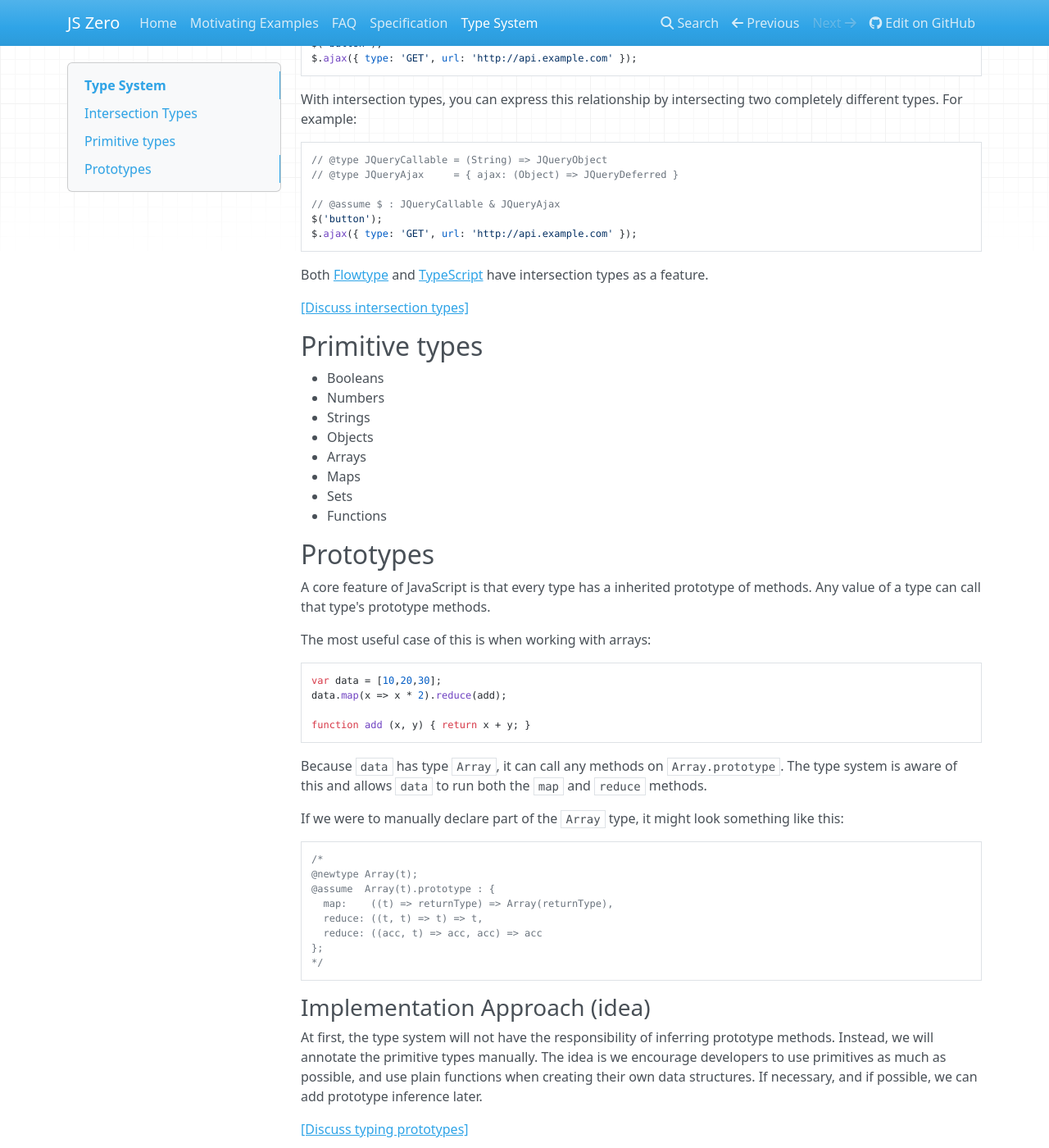
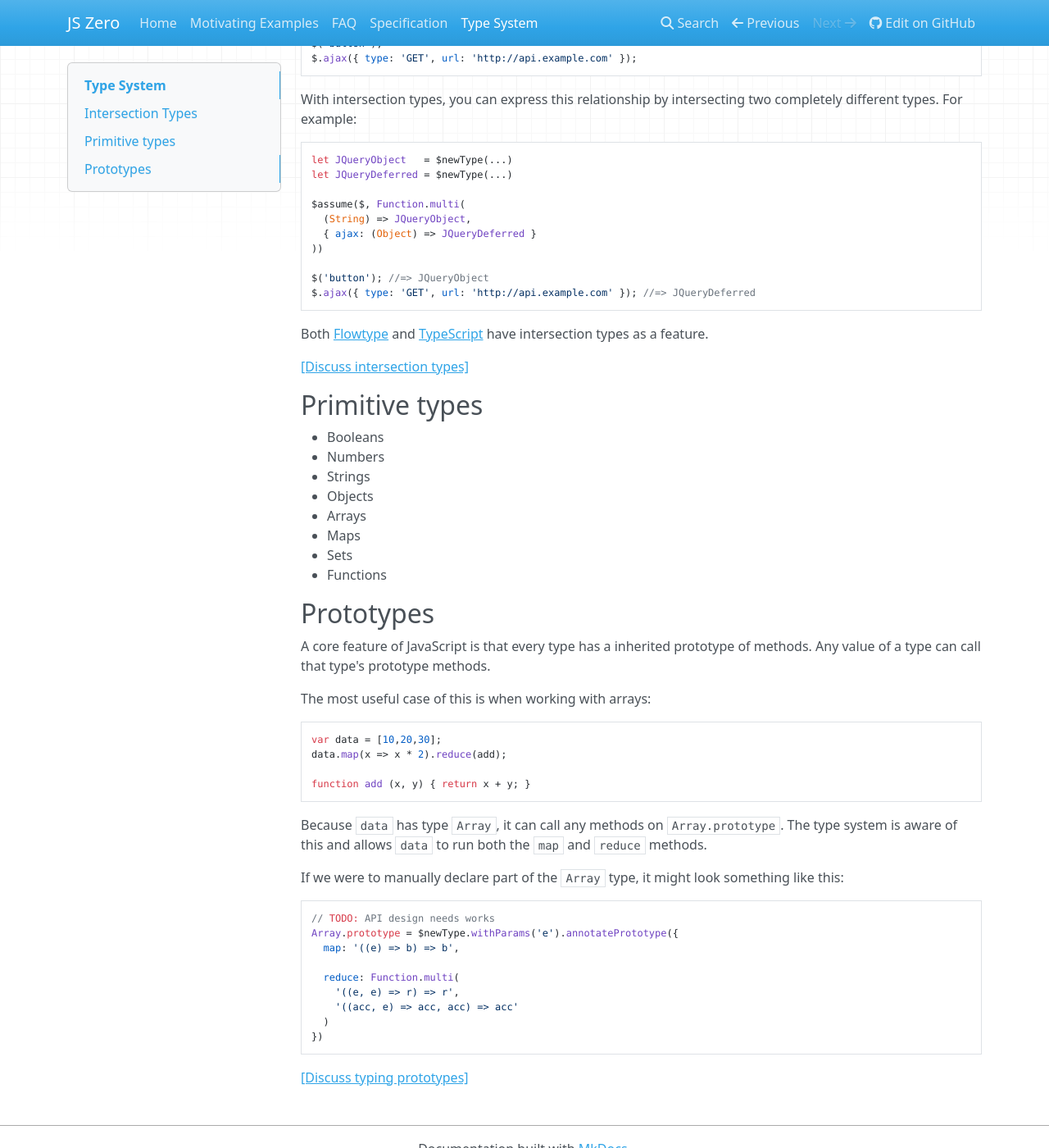
Before and after one commit to js-zero/docs, an MkDocs documentation site: the page built from docs/type-system.md, in a window 1280 px wide and 1400 px high, scrolled down 382 px. Shown: the whole window at 82% size. Built offline with MkDocs 1.6.1, drawn with Linux system fonts in a browser that asks for light colours; nearby versions of some CDN libraries.

Commit message:
Update type annotation syntax

````diff
--- a/docs/type-system.md
+++ b/docs/type-system.md
@@ -18,12 +18,16 @@ $.ajax({ type: 'GET', url: 'http://api.example.com' });
 With intersection types, you can express this relationship by intersecting two completely different types. For example:
 
 ```javascript
-// @type JQueryCallable = (String) => JQueryObject
-// @type JQueryAjax     = { ajax: (Object) => JQueryDeferred }
+let JQueryObject   = $newType(...)
+let JQueryDeferred = $newType(...)
 
-// @assume $ : JQueryCallable & JQueryAjax
-$('button');
-$.ajax({ type: 'GET', url: 'http://api.example.com' });
+$assume($, Function.multi(
+  (String) => JQueryObject,
+  { ajax: (Object) => JQueryDeferred }
+))
+
+$('button'); //=> JQueryObject
+$.ajax({ type: 'GET', url: 'http://api.example.com' }); //=> JQueryDeferred
 ```
 
 Both [Flowtype](http://flowtype.org/) and [TypeScript](http://www.typescriptlang.org/) have intersection types as a feature.
@@ -58,19 +62,16 @@ Because `data` has type `Array`, it can call any methods on `Array.prototype`. T
 
 If we were to manually declare part of the `Array` type, it might look something like this:
 
-```javascript
-/*
-@newtype Array(t);
-@assume  Array(t).prototype : {
-  map:    ((t) => returnType) => Array(returnType),
-  reduce: ((t, t) => t) => t,
-  reduce: ((acc, t) => acc, acc) => acc
-};
-*/
+```js
+// TODO: API design needs works
+Array.prototype = $newType.withParams('e').annotatePrototype({
+  map: '((e) => b) => b',
+
+  reduce: Function.multi(
+    '((e, e) => r) => r',
+    '((acc, e) => acc, acc) => acc'
+  )
+})
 ```
 
-### Implementation Approach (idea)
-
-At first, the type system will not have the responsibility of inferring prototype methods. Instead, we will annotate the primitive types manually. The idea is we encourage developers to use primitives as much as possible, and use plain functions when creating their own data structures. If necessary, and if possible, we can add prototype inference later.
-
 [[Discuss typing prototypes]](http://discuss.js-zero.com/t/typing-prototypes/18/1)
````
Also changed, not shown: README.md (+4 -0 lines), docs/faq.md (+1 -1 lines), docs/index.md (+42 -32 lines), docs/spec.md (+86 -39 lines).
